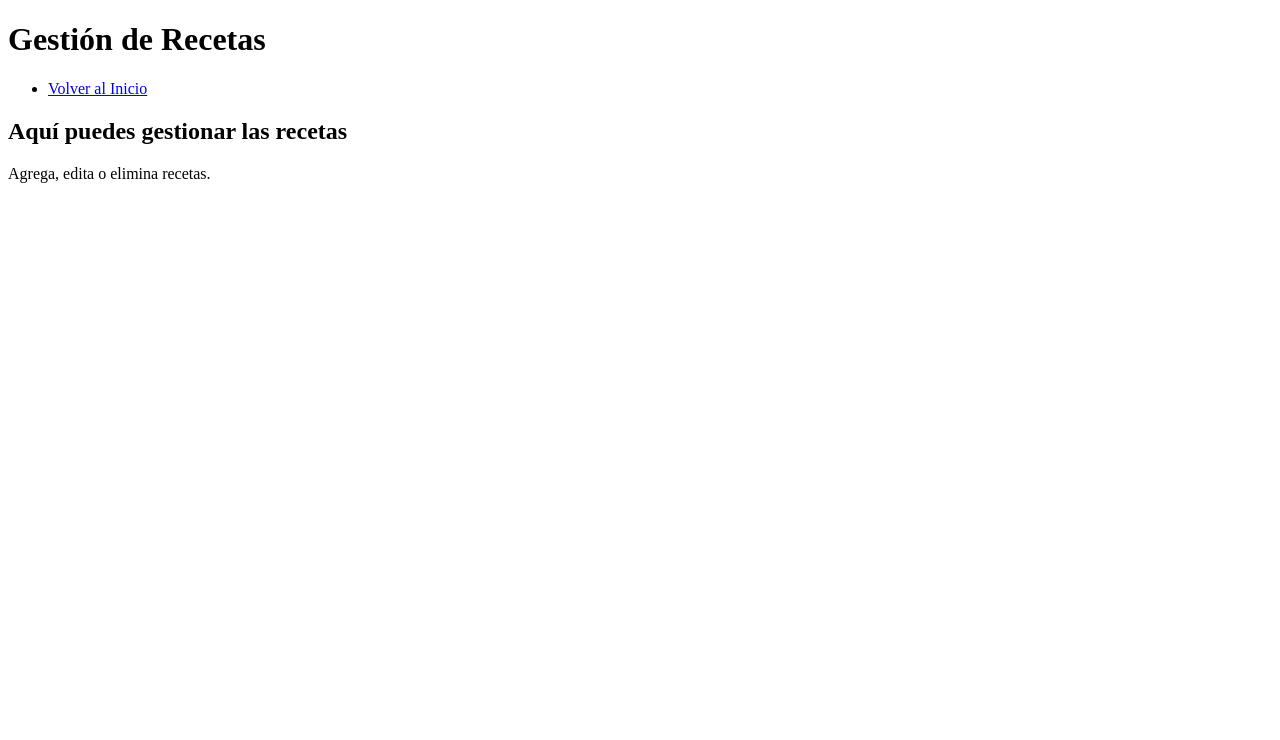
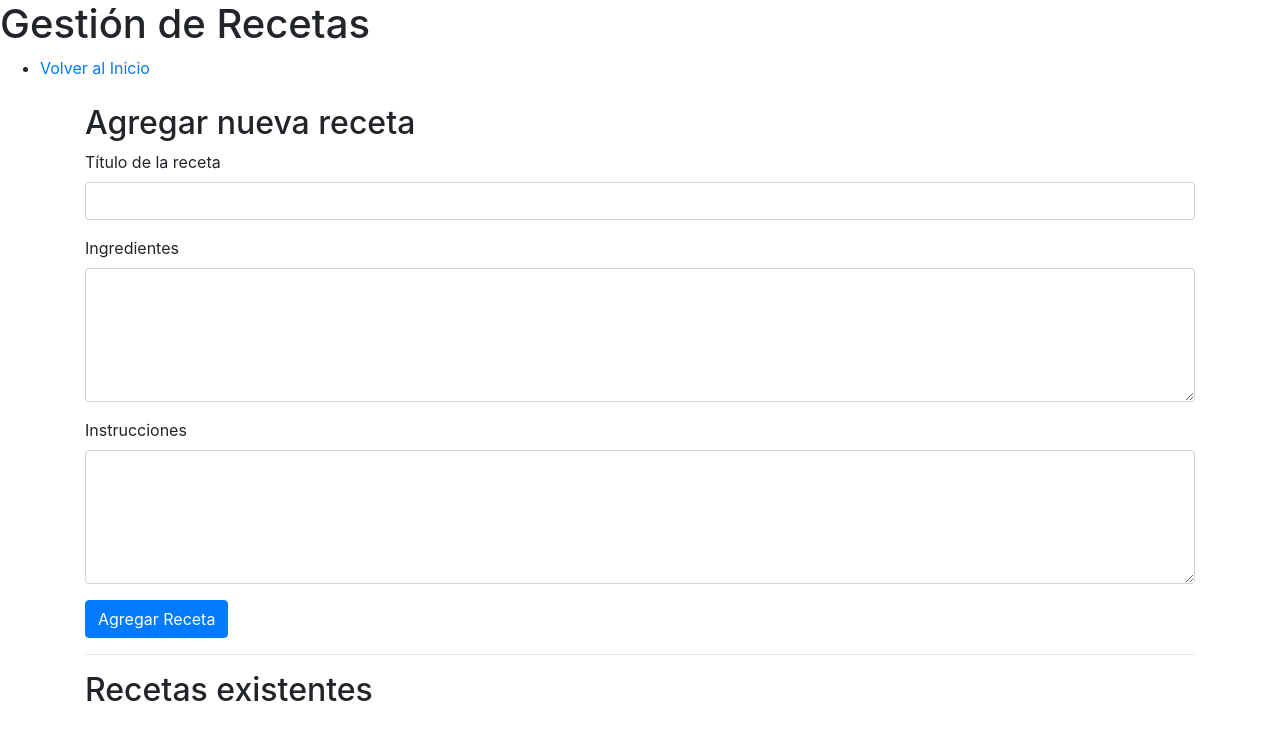
Before and after one commit to Lailamb1/Pasteleria, a Flask app: page /gestionar_recetas in a window 1280 px wide. Shown: the top 740 px of the page. Run offline with Flask 3, Linux system fonts and the light colour scheme; some libraries are stand-ins or nearby versions.

Commit message:
Gestion de recetas funcional

```diff
--- a/app.py
+++ b/app.py
@@ -1,10 +1,22 @@
 from flask import Flask, render_template, request, redirect, url_for
 from flask_sqlalchemy import SQLAlchemy
+from flask_wtf import FlaskForm
+from wtforms import StringField, TextAreaField
+from wtforms.validators import DataRequired
 
 app = Flask(__name__)
 app.config['SQLALCHEMY_DATABASE_URI'] = 'sqlite:///pasteleria.db'
 app.config['SQLALCHEMY_TRACK_MODIFICATIONS'] = False
 db = SQLAlchemy(app)
+
+# Formularios con Flask-WTF
+class RecetaForm(FlaskForm):
+    nombre_receta = StringField('Nombre de la Receta', validators=[DataRequired()])
+    ingredientes = TextAreaField('Ingredientes', validators=[DataRequired()])
+    instrucciones = TextAreaField('Instrucciones', validators=[DataRequired()])
+
+    # Base de datos simple en memoria (puedes conectarlo a una base de datos real más tarde)
+recetas = []
 
 # Modelo para los ingredientes
 class Ingrediente(db.Model):
@@ -21,9 +33,6 @@ with app.app_context():
 @app.route('/')
 def home():
     return render_template('home.html')
-
-
-
 
 # Ruta para agregar ingredientes
 @app.route('/ingredientes', methods=['GET', 'POST'])
@@ -44,14 +53,39 @@ def ver_ingredientes():
     ingredientes = Ingrediente.query.all()
     return render_template('ver_ingredientes.html', ingredientes=ingredientes)
 
-@app.route('/gestionar_recetas')
+@app.route('/gestionar_recetas', methods=['GET', 'POST'])
 def gestionar_recetas():
-    return render_template('gestionar_recetas.html')
+    if request.method == 'POST':
+        # Obtener los datos del formulario
+        titulo = request.form['titulo']
+        ingredientes = request.form['ingredientes']
+        instrucciones = request.form['instrucciones']
+
+        # Crear un diccionario para la receta
+        nueva_receta = {
+            'titulo': titulo,
+            'ingredientes': ingredientes,
+            'instrucciones': instrucciones
+        }
+
+        # Agregar la receta a la lista (en una base de datos esto sería un insert)
+        recetas.append(nueva_receta)
+
+        # Redirigir a la misma página para mostrar la receta agregada
+        return redirect(url_for('gestionar_recetas'))
+
+    # Si es un GET, simplemente renderizamos la página con la lista de recetas
+    return render_template('gestionar_recetas.html', recetas=recetas)
+
+
+@app.route('/eliminar_receta/<int:receta_id>', methods=['GET'])
+def eliminar_receta(receta_id):
+    del recetas[receta_id]  # Eliminamos la receta por índice
+    return redirect(url_for('gestionar_recetas'))
 
 @app.route('/gestionar_categorias')
 def gestionar_categorias():
     return render_template('gestionar_categorias.html')
 
-
 if __name__ == '__main__':
     app.run(debug=True)
--- a/templates/gestionar_recetas.html
+++ b/templates/gestionar_recetas.html
@@ -4,6 +4,8 @@
     <meta charset="UTF-8">
     <meta name="viewport" content="width=device-width, initial-scale=1.0">
     <title>Gestionar Recetas</title>
+    <!-- Puedes agregar una hoja de estilos externa o usar Bootstrap -->
+    <link rel="stylesheet" href="https://stackpath.bootstrapcdn.com/bootstrap/4.5.2/css/bootstrap.min.css">
 </head>
 <body>
     <header>
@@ -14,10 +16,46 @@
             </ul>
         </nav>
     </header>
-    <main>
-        <h2>Aquí puedes gestionar las recetas</h2>
-        <p>Agrega, edita o elimina recetas.</p>
-        <!-- Aquí irían los formularios o las tablas para gestionar las recetas -->
+
+    <main class="container mt-4">
+
+        <!-- Formulario para agregar nueva receta -->
+        <section>
+            <h2>Agregar nueva receta</h2>
+            <form action="{{ url_for('gestionar_recetas') }}" method="POST">
+                <div class="form-group">
+                    <label for="titulo">Título de la receta</label>
+                    <input type="text" id="titulo" name="titulo" class="form-control" required>
+                </div>
+                <div class="form-group">
+                    <label for="ingredientes">Ingredientes</label>
+                    <textarea id="ingredientes" name="ingredientes" class="form-control" rows="5" required></textarea>
+                </div>
+                <div class="form-group">
+                    <label for="instrucciones">Instrucciones</label>
+                    <textarea id="instrucciones" name="instrucciones" class="form-control" rows="5" required></textarea>
+                </div>
+                <button type="submit" class="btn btn-primary">Agregar Receta</button>
+            </form>
+        </section>
+
+        <hr>
+
+        <!-- Lista de recetas -->
+        <section>
+            <h2>Recetas existentes</h2>
+            <ul>
+                <!-- Aquí se mostrarían las recetas ya guardadas -->
+                {% for receta in recetas %}
+                    <li>
+                        <h3>{{ receta.titulo }}</h3>
+                        <p><strong>Ingredientes:</strong> {{ receta.ingredientes }}</p>
+                        <p><strong>Instrucciones:</strong> {{ receta.instrucciones }}</p>
+                    </li>
+                {% endfor %}
+            </ul>
+        </section>
+
     </main>
 </body>
 </html>
```
Also changed, not shown: templates/base.html (added, +39 -0 lines).
